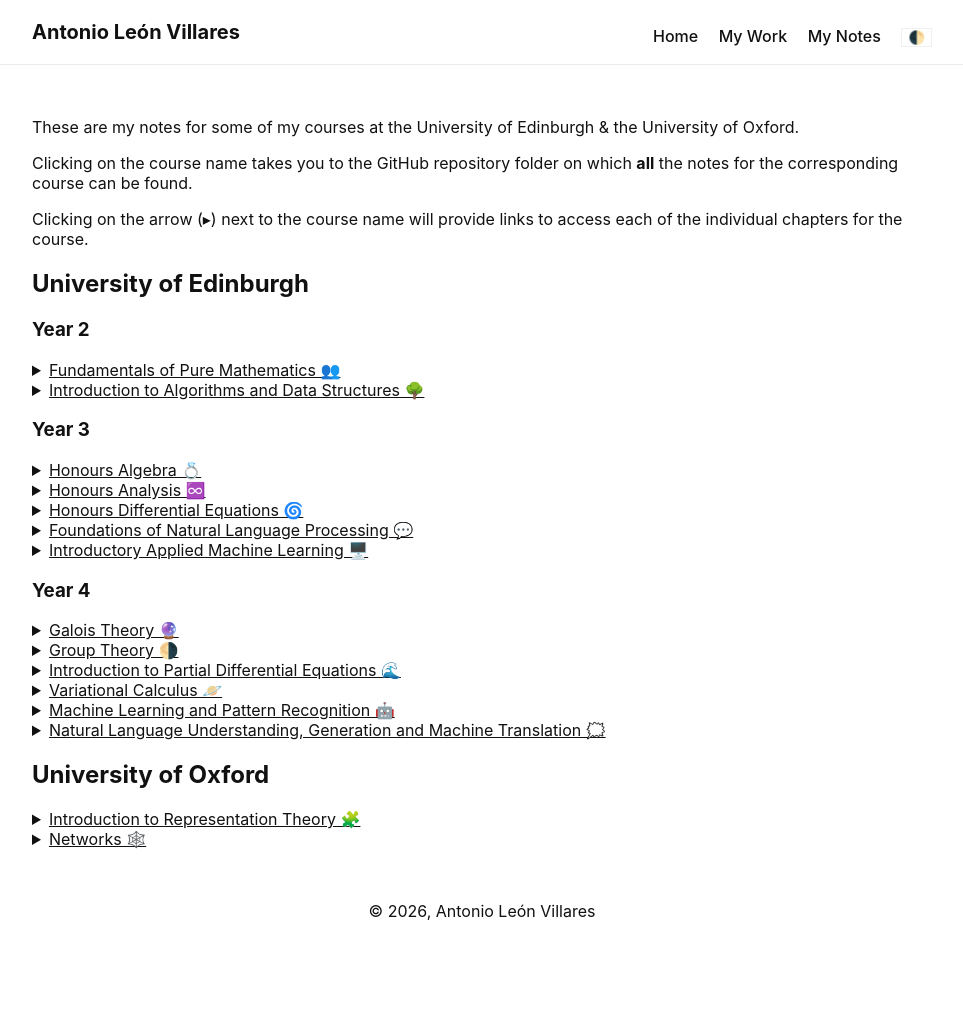
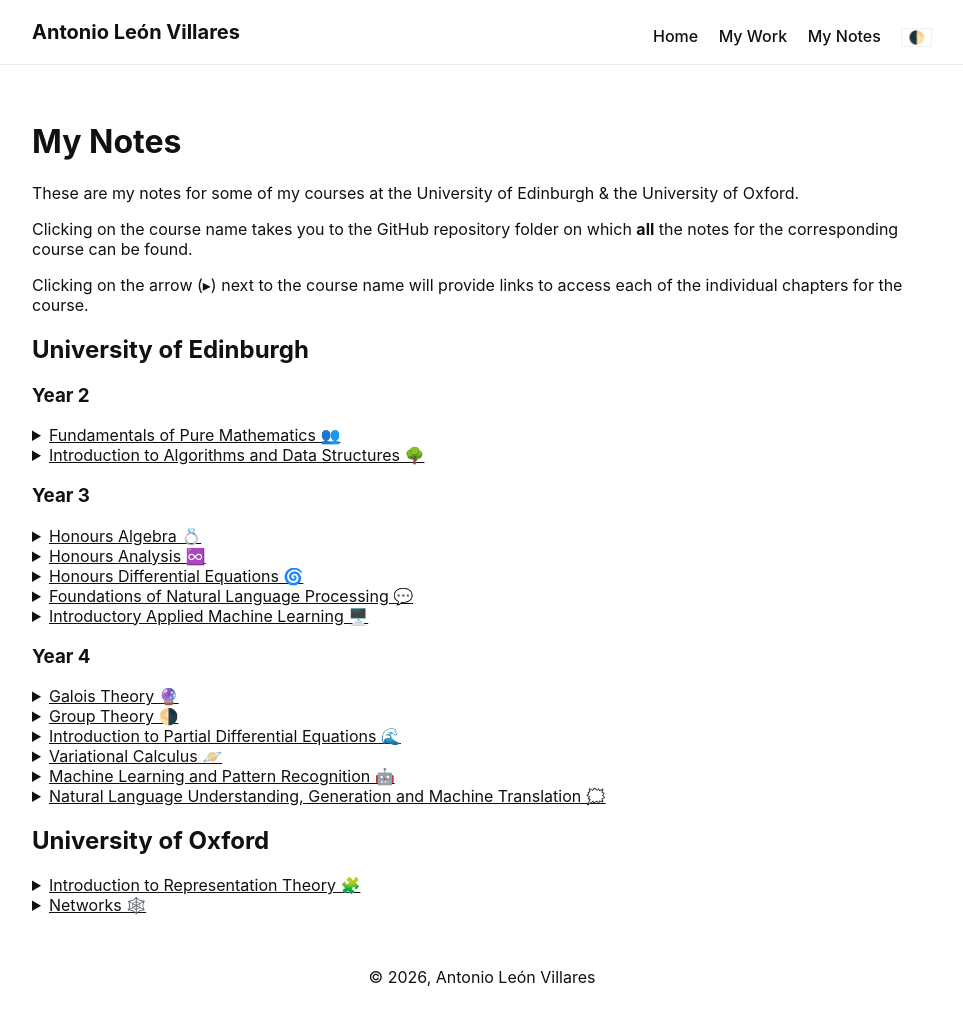
Before and after one commit to alv31415/alv31415.github.io, a Jekyll site: the page built from notes.md, in a window 1280 px wide. Shown: the whole page, without its empty margins (158-1121 px from the left). Built offline with Jekyll 4.4.1, drawn with Linux system fonts in a browser that asks for light colours; before the commit the page ends 953 px from its top, so only the background shows below that.

Commit message:
Add heading for notes

```diff
--- a/notes.md
+++ b/notes.md
@@ -1,7 +1,10 @@
 ---
 layout: default
 title: My Notes
+permalink: /notes.html
 ---
+
+<h1>My Notes</h1>
 
 These are my notes for some of my courses at the University of Edinburgh & the University of Oxford.
 
```
